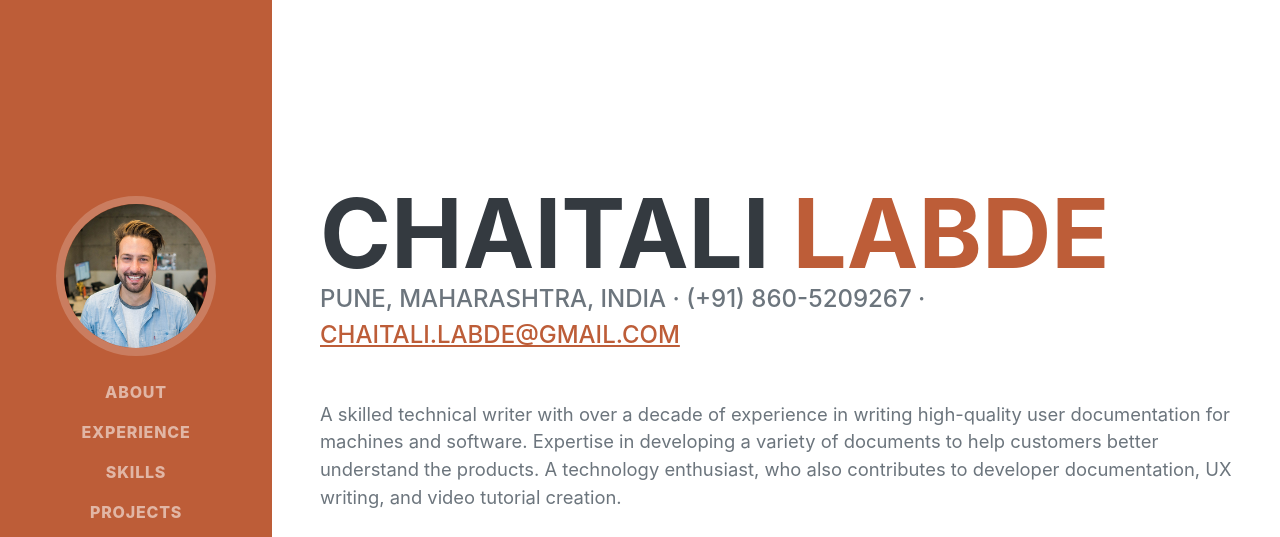
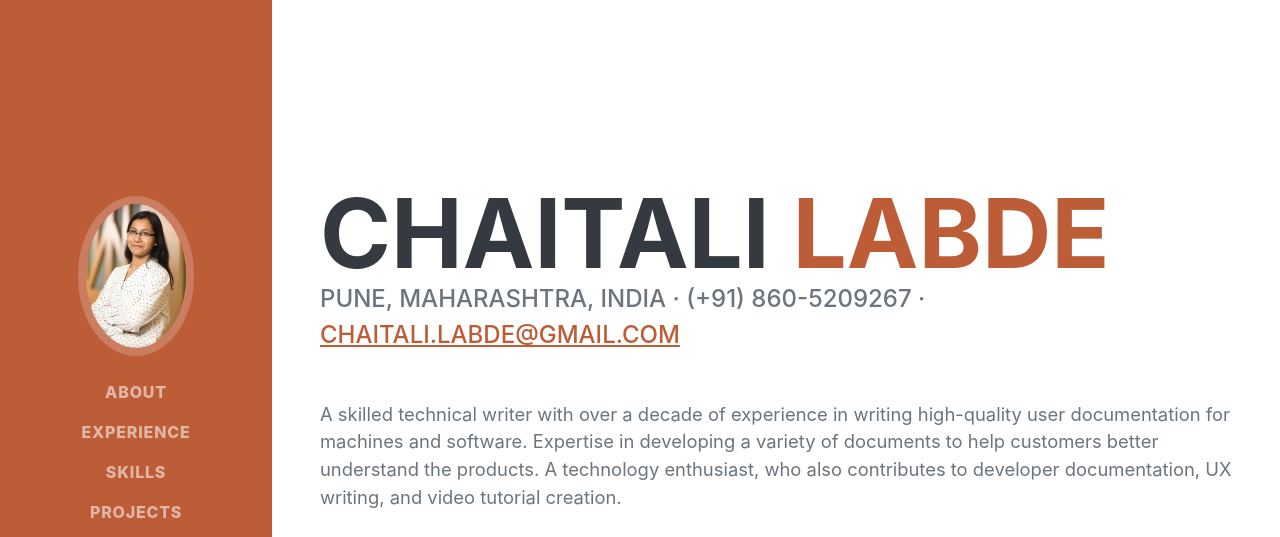
Before and after one commit to chaitalilabde/chaitalilabde.github.io, a website: page index.html in a window 1280 px wide. Shown: the top 537 px of the page. Drawn offline with nearby package versions, Linux system fonts and the light colour scheme; files whose address does not match are found by name; a web font is replaced by a local one.

Commit message:
Update index.html

```diff
--- a/index.html
+++ b/index.html
@@ -20,7 +20,7 @@
         <nav class="navbar navbar-expand-lg navbar-dark bg-primary fixed-top" id="sideNav">
             <a class="navbar-brand js-scroll-trigger" href="#page-top">
                 <span class="d-block d-lg-none">Chaitali Labde</span>
-                <span class="d-none d-lg-block"><img class="img-fluid img-profile rounded-circle mx-auto mb-2" src="dist/assets/img/profile.jpg" alt="..." /></span>
+                <span class="d-none d-lg-block"><img class="img-fluid img-profile rounded-circle mx-auto mb-2" src="dist/assets/img/Chaitali-Labde.jpg" alt="..." /></span>
             </a>
             <button class="navbar-toggler" type="button" data-bs-toggle="collapse" data-bs-target="#navbarResponsive" aria-controls="navbarResponsive" aria-expanded="false" aria-label="Toggle navigation"><span class="navbar-toggler-icon"></span></button>
             <div class="collapse navbar-collapse" id="navbarResponsive">
```
